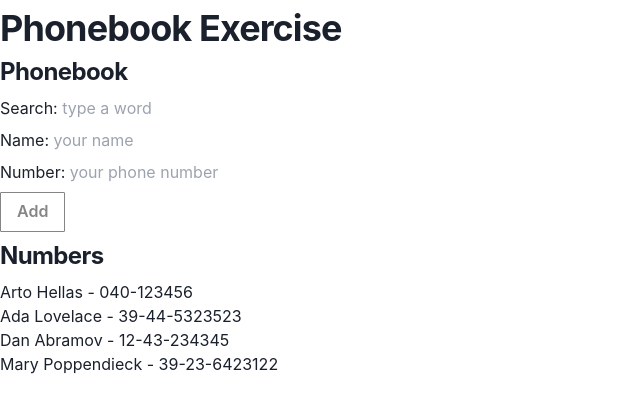
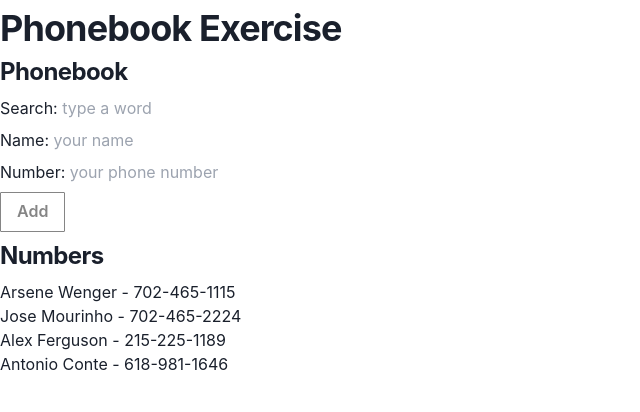
Before and after one commit to thanapoom21/portfolio-nextjs, a Next.js app: page /fullstackopen-tutorial/Phonebook in a window 1280 px wide. Shown: the top 412 px of the page, without its empty margins (0-640 px from the left). Built offline with nearby package versions, Linux system fonts and the light colour scheme.

Commit message:
modify initial value names

```diff
--- a/pages/fullstackopen-tutorial/Phonebook.js
+++ b/pages/fullstackopen-tutorial/Phonebook.js
@@ -17,10 +17,10 @@ const Filter = ({ value, onChange }) => {
 
 const Phonebook = () => {
   const [people, setPeople] = useState([
-    { name: 'Arto Hellas', number: '040-123456', id: 1 },
-    { name: 'Ada Lovelace', number: '39-44-5323523', id: 2 },
-    { name: 'Dan Abramov', number: '12-43-234345', id: 3 },
-    { name: 'Mary Poppendieck', number: '39-23-6423122', id: 4 }
+    { name: 'Arsene Wenger', number: '702-465-1115', id: 1 },
+    { name: 'Jose Mourinho', number: '702-465-2224', id: 2 },
+    { name: 'Alex Ferguson', number: '215-225-1189', id: 3 },
+    { name: 'Antonio Conte', number: '618-981-1646', id: 4 }
   ])
 
   const [inputValues, setInputValues] = useState(initialPropsValues)
```
